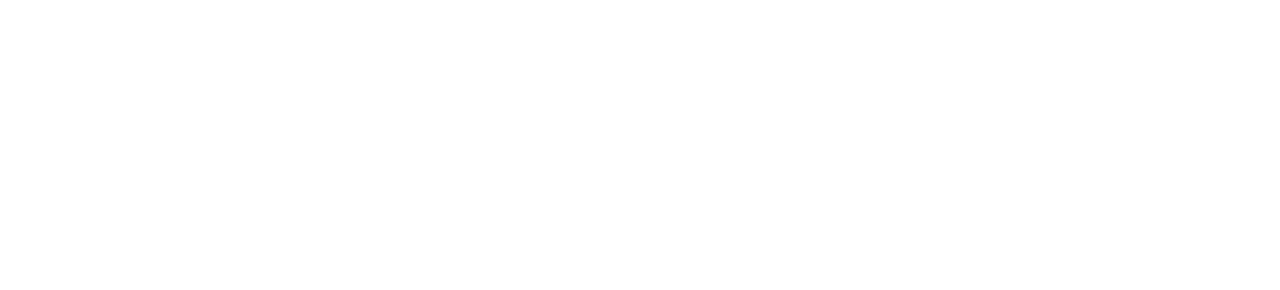
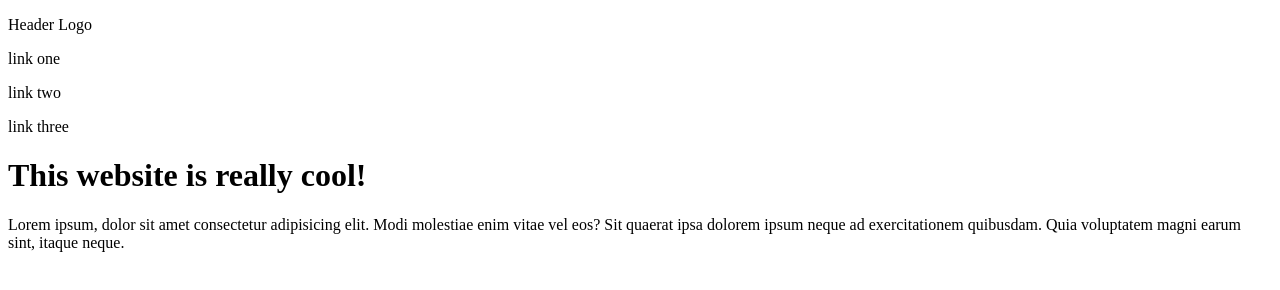
Before and after one commit to Pratyush-the-Thakur/Landing-page, a plain HTML site: page index.html in a window 1280 px wide. Drawn offline with Linux system fonts and the light colour scheme.

Commit message:
Wrote base html for header/Introduction

```diff
--- a/index.html
+++ b/index.html
@@ -9,7 +9,15 @@
 </head>
 <body>
     <div class="header">
+        <p>Header Logo</p>
+        <p>link one</p>
+        <p>link two</p>
+        <p>link three</p>
+    </div>
 
+    <div class="intro">
+        <h1>This website is really cool!</h1>
+        <p>Lorem ipsum, dolor sit amet consectetur adipisicing elit. Modi molestiae enim vitae vel eos? Sit quaerat ipsa dolorem ipsum neque ad exercitationem quibusdam. Quia voluptatem magni earum sint, itaque neque.</p>
     </div>
 
 
```
